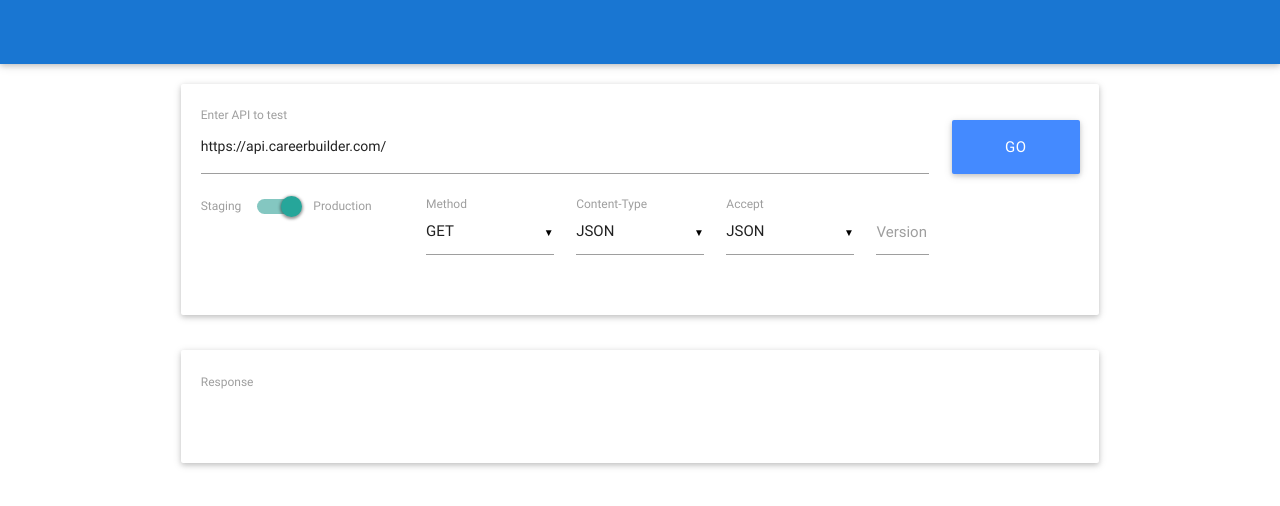
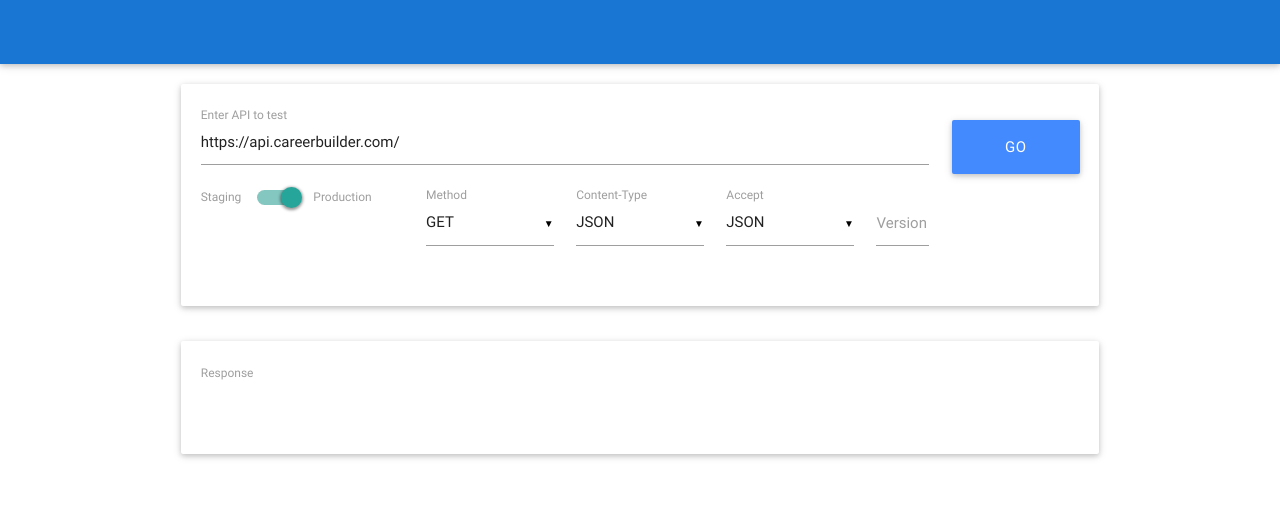
Before and after one commit to jcwearn/api-tester, a website: page views/index.html in a window 1280 px wide. Drawn offline with nearby package versions, Linux system fonts and the light colour scheme; files that its build step writes are made by us from their sources; files whose address does not match are found by name.

Commit message:
Remove style

```diff
--- a/views/index.html
+++ b/views/index.html
@@ -22,7 +22,7 @@
               <div class="col m10">
                 <div class="input-field">
                   <label for="api-route">Enter API to test</label>
-                  <input id="api-route" type="text" tabindex="1" name="api-route" value="https://api.careerbuilder.com/" style="height:54px !important; font-size:14px">
+                  <input id="api-route" type="text" tabindex="1" name="api-route" value="https://api.careerbuilder.com/">
                 </div>
               </div>
               <div class="col m2">
```
